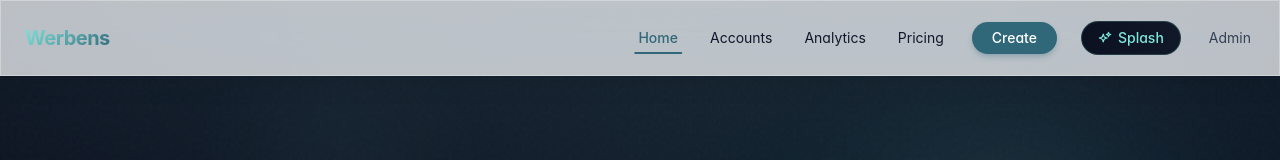
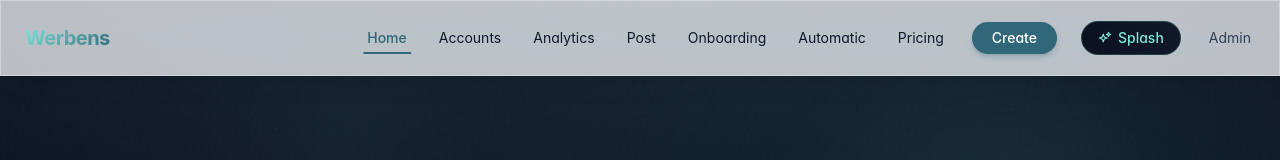
Before and after one commit to cumbersomeamir/werbens, a Next.js app in the folder frontend/: page / in a window 1280 px wide. Shown: the top 160 px of the page. Built offline with nearby package versions, Linux system fonts and the light colour scheme; no server answers.

Commit message:
added pages to header

```diff
--- a/frontend/src/components/Header.js
+++ b/frontend/src/components/Header.js
@@ -8,6 +8,9 @@ const NAV_ITEMS = [
   { href: "/", label: "Home" },
   { href: "/accounts", label: "Accounts" },
   { href: "/analytics", label: "Analytics" },
+  { href: "/post", label: "Post" },
+  { href: "/onboarding", label: "Onboarding" },
+  { href: "/automatic", label: "Automatic" },
   { href: "/pricing", label: "Pricing" },
   { href: "/create", label: "Create" },
   { href: "/splash", label: "Splash", splash: true },
```
